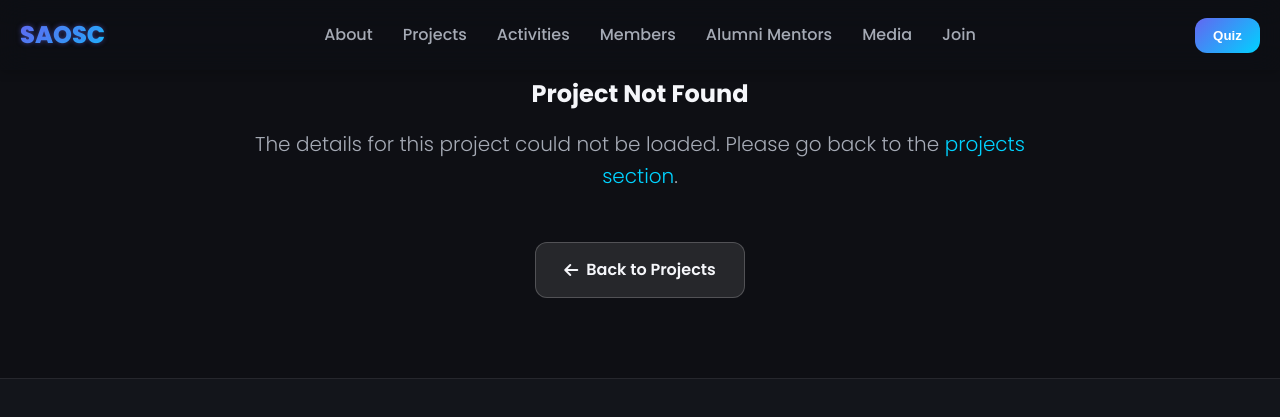
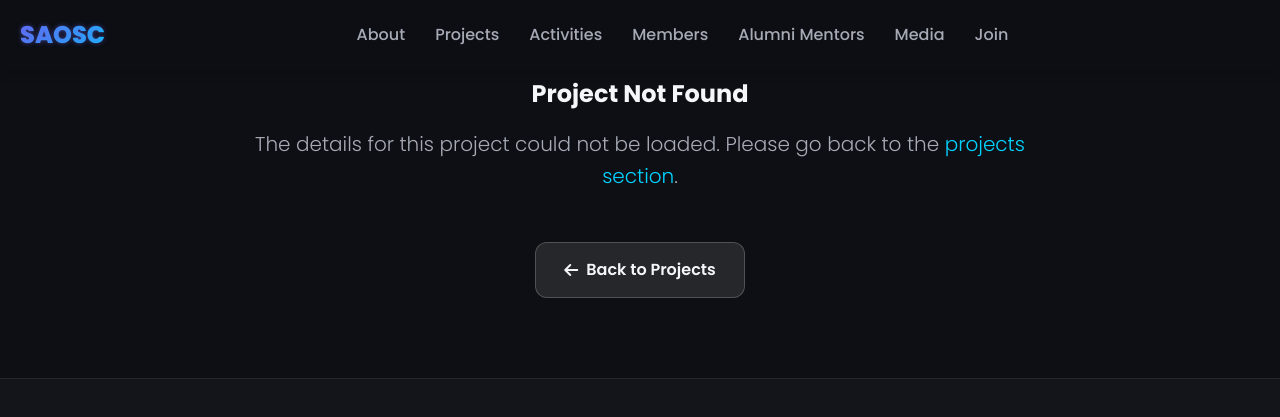
Before and after one commit to Gautham-kayyar/saosc, a plain HTML site: page project-detail.html in a window 1280 px wide. Shown: the top 417 px of the page. Drawn offline with nearby package versions, Linux system fonts and the light colour scheme.

Commit message:
Update project-detail.html

```diff
--- a/project-detail.html
+++ b/project-detail.html
@@ -26,8 +26,9 @@
       <a href="index.html#join">Join</a>
     </nav>
     <div class="nav-actions">
-      <!-- Quiz button - assuming openModal() is defined in script.js or globally -->
-      <button class="quiz-btn" onclick="openModal()">Quiz</button>
+      <!-- START OF CHANGE: Quiz button removed -->
+      <!-- <button class="quiz-btn" onclick="openModal()">Quiz</button> -->
+      <!-- END OF CHANGE -->
       <button class="menu-toggle" id="menuToggle">
         <i class="fas fa-bars"></i>
       </button>
```
